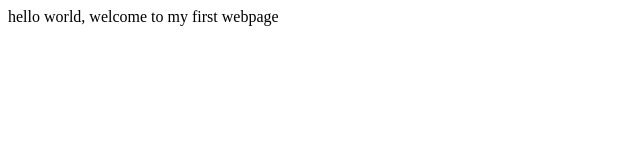
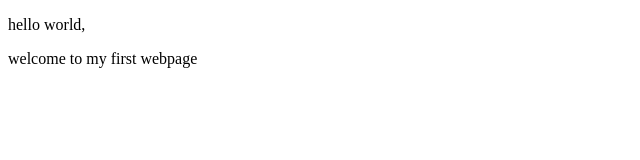
Before and after one commit to ndonyemark/my-first-webpage, a plain HTML site: page my-first-webpage.html in a window 1280 px wide. Shown: the whole page, without its empty margins (0-640 px from the left). Drawn offline with Linux system fonts and the light colour scheme.

Commit message:
add paragarph block elements to the page

```diff
--- a/my-first-webpage.html
+++ b/my-first-webpage.html
@@ -4,7 +4,7 @@
         <title>My first webpage</title>
     </head>
     <body>
-        hello world,
-        welcome to my first webpage
+        <p>hello world,</p>
+        <p>welcome to my first webpage</p>
     </body>
 </html>
```
